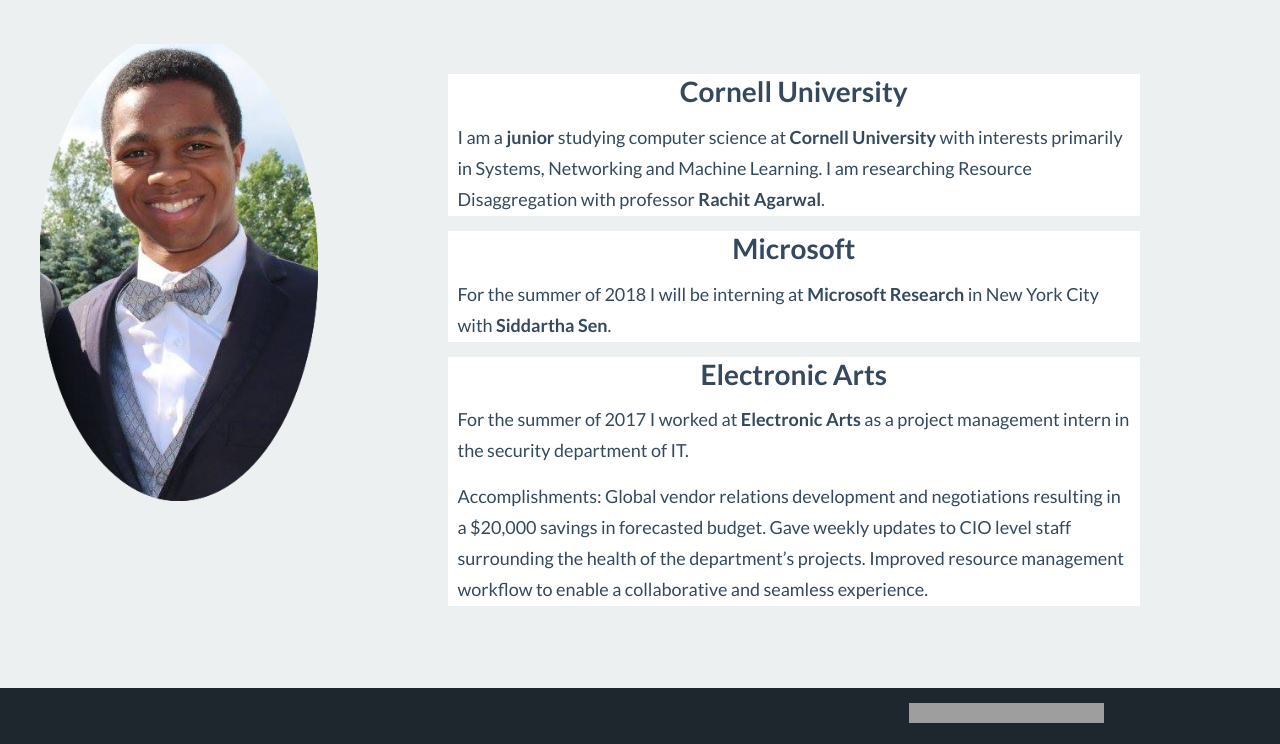
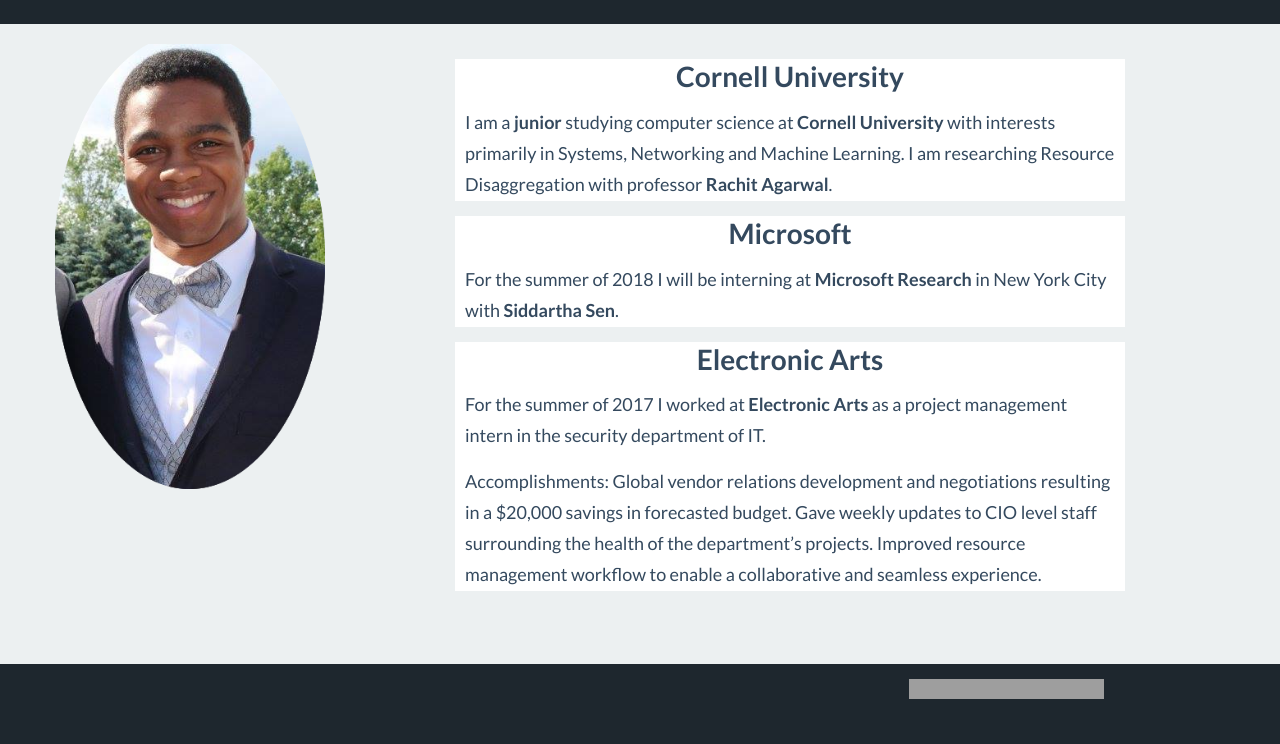
Before and after one commit to lab352/lab352.github.io, a website: page index.html in a window 1280 px wide. Shown: the part 56-800 px from the top of the page. Drawn offline with Linux system fonts and the light colour scheme; grey boxes are pictures that could not be loaded.

```diff
--- a/index.html
+++ b/index.html
@@ -71,9 +71,8 @@
     </div>
 
     <div class="container-fluid" background-color="#ecf0f1">
-        <div class="row">
             <div class="col-md-3"><img src="img/headshot.png" class="img-responsive"></div>
-            <div class="col-md-9"><h1></h1>
+            <div class="col-md-9" >
               <div id="cornell">
                 <h5 align="center"> Cornell University </h5>
                 <p>I am a <b>junior</b> studying computer science at <b>Cornell University</b> with interests primarily in Systems, Networking and Machine Learning. I am researching Resource Disaggregation with professor <b>Rachit Agarwal</b>.</p>
@@ -90,7 +89,6 @@
               <p>Accomplishments: Global vendor relations development and negotiations resulting in a $20,000 savings in forecasted budget. Gave weekly updates to CIO level staff surrounding the health of the department’s projects. Improved resource management workflow to enable a collaborative and seamless experience.</p>
               </div>
             </div>
-        </div>
     </div>
 
     <script src="dist/js/vendor/jquery.min.js"></script>
```
Also changed, not shown: dist/css/flat-ui.css.
